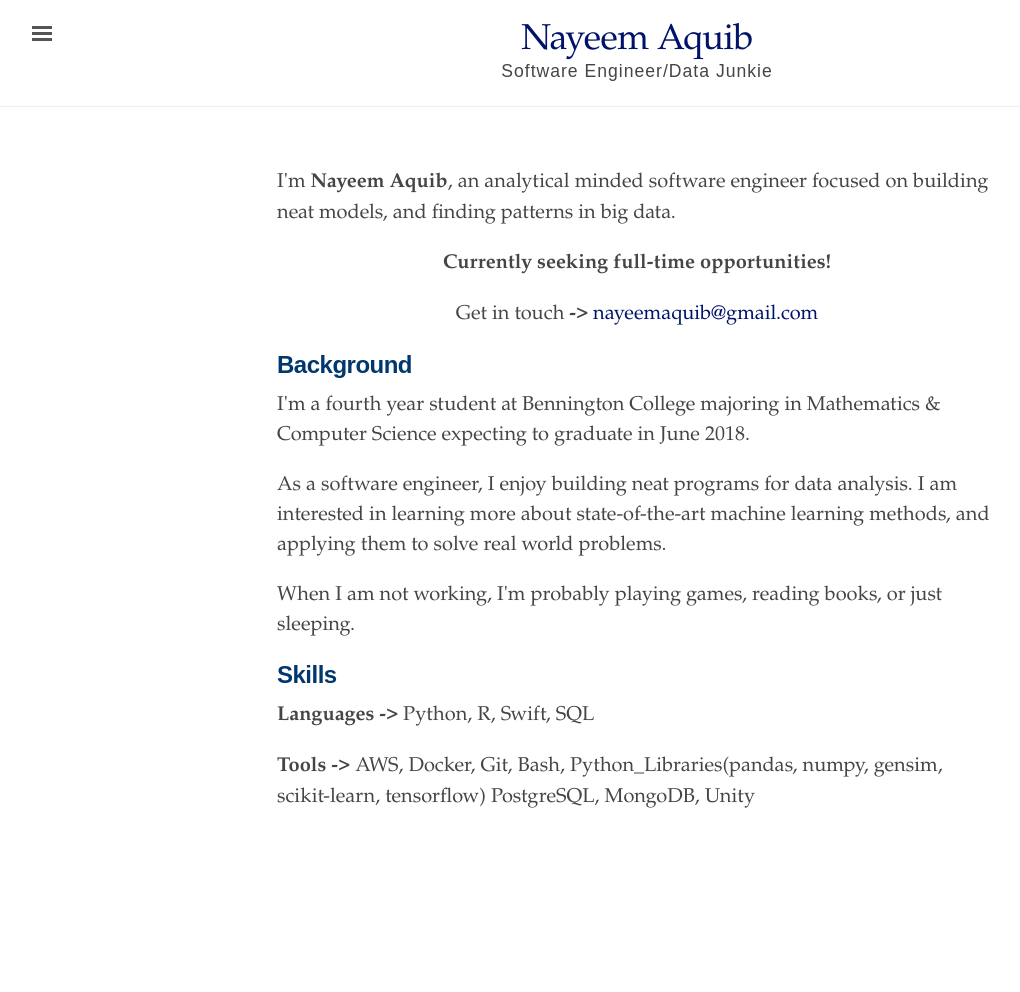
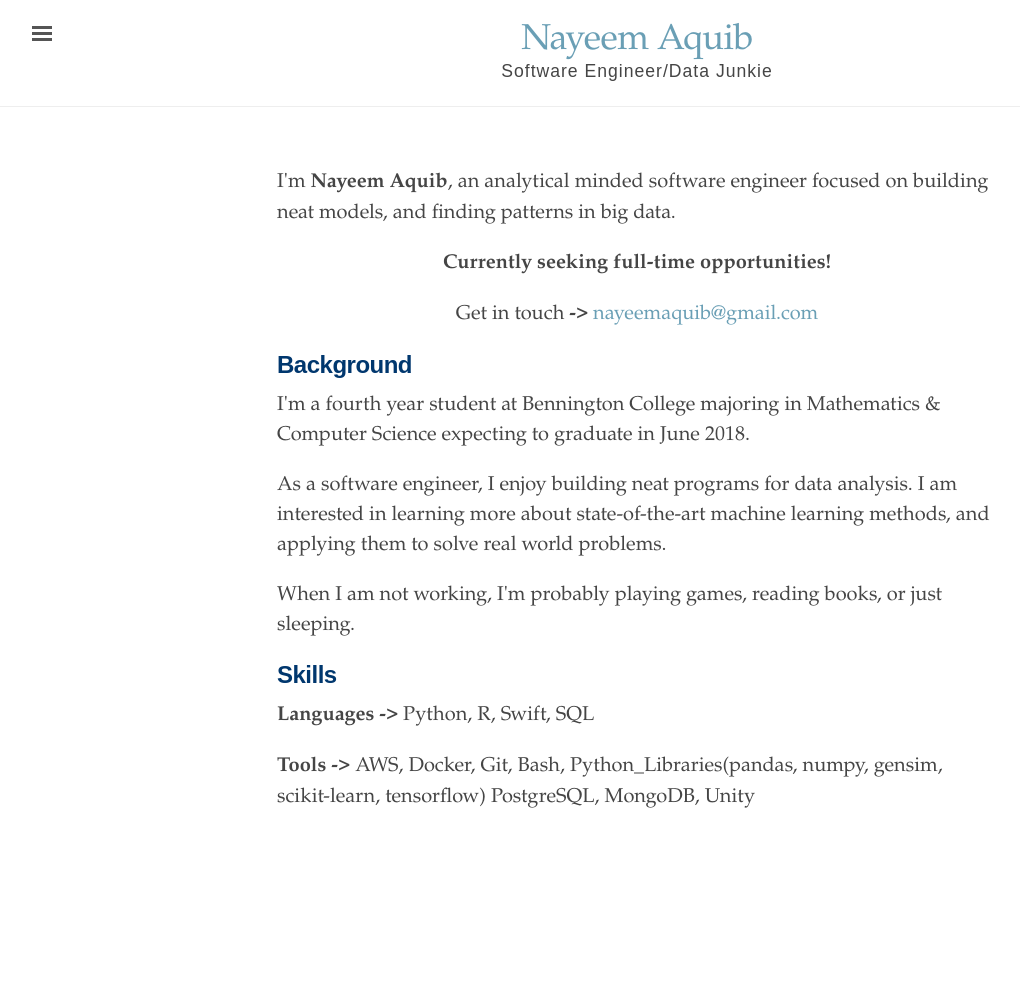
Before and after one commit to nayeemaquib/nayeemaquib.github.io, a Jekyll site: the page built from index.html, in a window 1280 px wide. Shown: the whole page, without its empty margins (3-1023 px from the left). Built offline with Jekyll 4.4.1, drawn with Linux system fonts in a browser that asks for light colours.

Commit message:
updating color

```diff
--- a/_config.yml
+++ b/_config.yml
@@ -16,7 +16,7 @@ author:
 # Permalinks
 
 # Color scheme. Options: red, orange, magenta, cyan, blue, brown
-color-scheme: '#001369'
+color-scheme: 'blue'
 
 permalink: pretty
 permalink: /:title/
```
